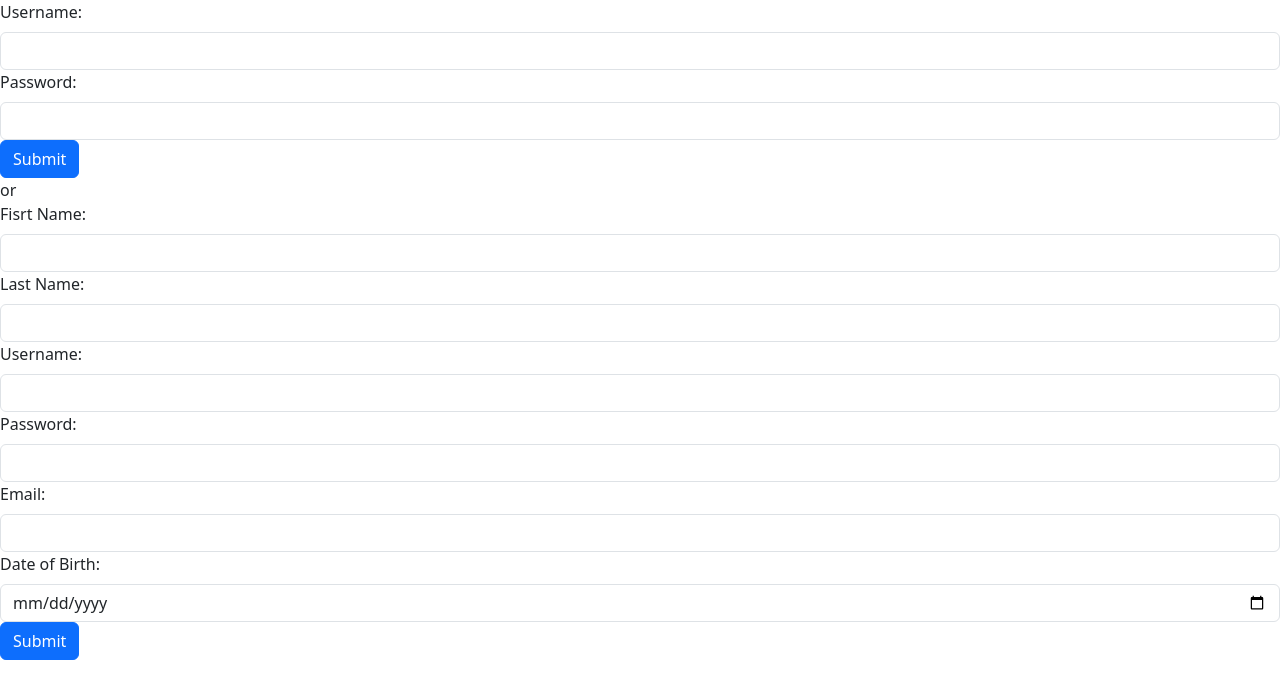
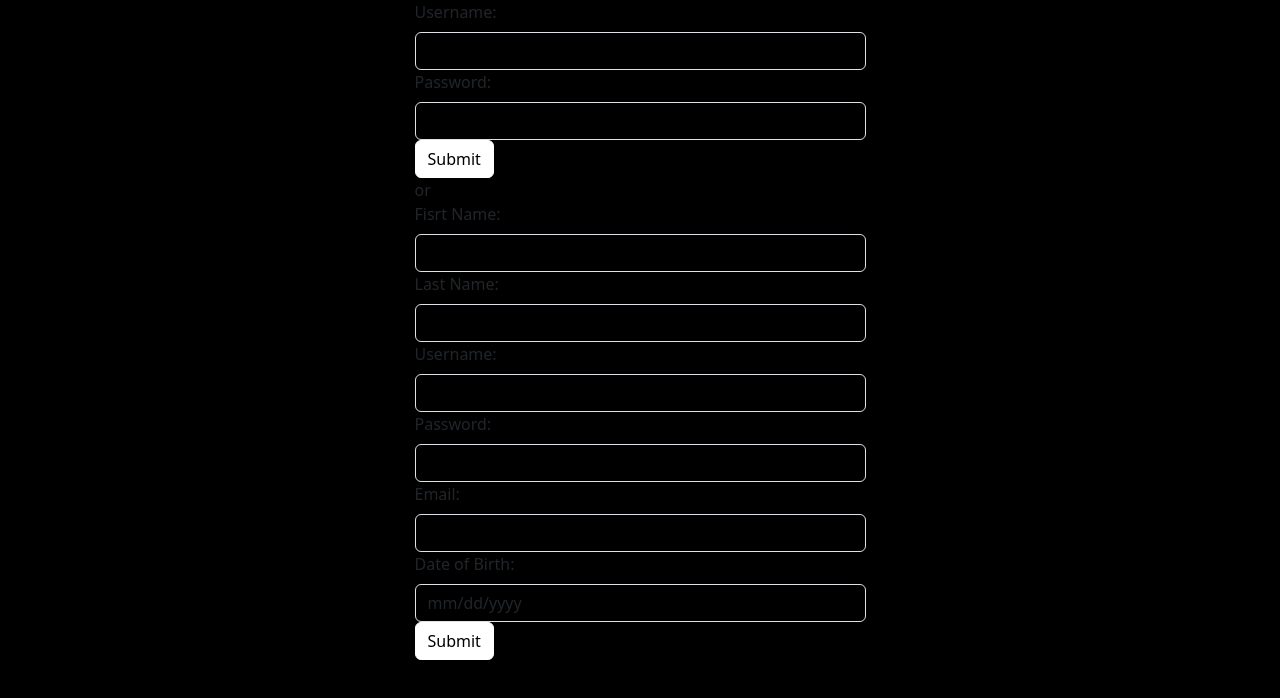
Before and after one commit to DaniEC3/myFlix-client, a React (Vite) app: page / in a window 1280 px wide. Shown: the top 698 px of the page. Built offline with nearby package versions, Linux system fonts and the light colour scheme.

Commit message:
Bootstrap added

```diff
--- a/src/components/login-view/login-view.jsx
+++ b/src/components/login-view/login-view.jsx
@@ -49,7 +49,7 @@ export const LoginView = ({onLoggedIn}) => {
     // With Bootstrap
 
     <Form onSubmit={handleSubmit}>
-      <Form.Group controlId="formUsername">
+      <Form.Group controlId="formUsernameSignUp">
         <Form.Label>Username:</Form.Label>
         <Form.Control
           type="text"
@@ -60,7 +60,7 @@ export const LoginView = ({onLoggedIn}) => {
         />
       </Form.Group>
 
-      <Form.Group controlId="formPassword">
+      <Form.Group controlId="formPasswordSignUp">
         <Form.Label>Password:</Form.Label>
         <Form.Control
           type="password"
--- a/src/components/main-view/main-view.jsx
+++ b/src/components/main-view/main-view.jsx
@@ -4,6 +4,8 @@ import { MovieCard } from "../movie-card/movie-card";
 import { MovieView } from "../movie-view/movie-view";
 import { LoginView } from "../login-view/login-view";
 import { SignupView } from "../singup-view/signup-view";
+import Row from "react-bootstrap/Row";
+import Col from 'react-bootstrap/Col';
 
 export const MainView = () => {
   const storedUser = JSON.parse(localStorage.getItem("user"));
@@ -11,27 +13,10 @@ export const MainView = () => {
   const [user, setUser] = useState(storedUser? storedUser : null);
   const [token, setToken] = useState(storedToken? storedToken : null);
   const [movies, setMovies] = useState([]);
-  const [selectedMovie, setSelectedMovie] = useState(null)
-
-  // useEffect(() => {
-  //   fetch("https://movies-my-flix-app-60bc918eee2b.herokuapp.com/movies")
-  //     .then((response) => response.json())
-  //     .then((data) => {
-  //       console.log(data);
-  //       const moviesFromApi = data.map((mov) => {
-  //         return {
-  //           id: mov._id,
-  //           name: mov.name,
-  //           director: mov.director,
-  //           year_released: mov.year_released,
-  //           description: mov.description,
-  //           genre: mov.genre
-  //         };
-  //       });
-
-  //       setMovies(moviesFromApi);
-  //     });
-  // }, []);
+  const [selectedMovie, setSelectedMovie] = useState(null);
+  const similarMovies = selectedMovie
+  ? movies.filter((movie) => movie.genre === selectedMovie.genre)
+  : [];
 
   useEffect(() => {
     if (!token) {
@@ -56,50 +41,39 @@ export const MainView = () => {
       });
   }, [token]);
 
-  if (!user) {
   return (
-      <>
-        <LoginView onLoggedIn={(user, token) => {
-          setUser(user);
-          setToken(token);
-        }} />
+    <Row className="justify-content-md-center">
+      {!user ? (
+        <Col md={5}>
+          <LoginView onLoggedIn={(user) => setUser(user)} />
           or
           <SignupView />
-      </>
-    );
-  }
-
-  if (selectedMovie) {
-
-    const similarMovies = movies.filter((movie) =>
-      movie.genre === selectedMovie.genre);
-
-    return (
+        </Col>
+      ) : selectedMovie ? (
+        <Col md={8}>
           <MovieView
-      movie={selectedMovie} //prop
+            movie={selectedMovie}
             onBackClick={() => setSelectedMovie(null)}
             similarMovies = {similarMovies}
             setSelectedMovie={setSelectedMovie}
           />
-    );
-  }
-
-  if (movies.length === 0) {
-    return <div>The list is empty!</div>;
-  }
-
-  return (
-    <div>
+        </Col>
+      ) : movies.length === 0 ? (
+        <div>The list is empty!</div>
+      ) : (
+        <>
           {movies.map((movie) => (
+            <Col className="mb-5" key={movie.id} md={4}>
             <MovieCard
-        key={movie.id}
-        movie={movie} //Prop
-        onMovieClick={(newSelectedMovie) =>
-        setSelectedMovie(newSelectedMovie)}
+              movie={movie}
+              onMovieClick={(newSelectedMovie) => {
+                setSelectedMovie(newSelectedMovie);
+              }}
             />
+            </Col>
           ))}
-      <button onClick={() => { setUser(null); setToken(null);}}>Logout</button>
-    </div>
-
+        </>
+      )}
+    </Row>
   );
 };
--- a/src/components/movie-card/movie-card.jsx
+++ b/src/components/movie-card/movie-card.jsx
@@ -1,9 +1,11 @@
 import PropTypes from "prop-types";
 import { Button, Card, } from "react-bootstrap";
 
+import "./movie-card.scss";
+
 export const MovieCard = ({ movie, onMovieClick }) => {
   return (
-    <Card>
+    <Card className="h-100 movieCard">
       <Card.Img variant="top" src={movie.image}/>
       <Card.Body>
         <Card.Title>{movie.title}</Card.Title>
--- /dev/null
+++ b/src/components/movie-card/movie-card.scss
@@ -0,0 +1,13 @@
+
+// .card {
+//   border: 20px;
+//   border-color: yellow;
+//   background-color: yellow;
+
+// }
+// .card-body {
+//   border: 20px;
+//   border-color: yellow;
+//   // background-color: yellow;
+
+// }
--- a/src/components/singup-view/signup-view.jsx
+++ b/src/components/singup-view/signup-view.jsx
@@ -77,7 +77,7 @@ export const SignupView = () => {
         />
       </Form.Group>
 
-      <Form.Group controlId="formUsername">
+      <Form.Group controlId="formUsernameLogin">
         <Form.Label>Username:</Form.Label>
         <Form.Control
           type="text"
@@ -88,7 +88,7 @@ export const SignupView = () => {
         />
       </Form.Group>
 
-      <Form.Group controlId="formPassword">
+      <Form.Group controlId="formPasswordLogin">
         <Form.Label>Password:</Form.Label>
         <Form.Control
           type="password"
--- a/src/index.jsx
+++ b/src/index.jsx
@@ -1,7 +1,8 @@
 import React from 'react';
 import { createRoot } from 'react-dom/client';
 import { MainView } from './components/main-view/main-view';
-import "bootstrap/dist/css/bootstrap.min.css";
+import Container from "react-bootstrap/Container";
+
 
 // Import statement to indicate that you need to bundle `./index.scss`
 import "./index.scss";
@@ -10,7 +11,9 @@ import "./index.scss";
 const MyFlixApplication = () => {
   console.log("App is rendering");
   return (
+    <Container>
     <MainView></MainView>
+    </Container>
   );
 };
 
--- a/src/index.scss
+++ b/src/index.scss
@@ -1,8 +1,15 @@
+$body-bg: Black;
+$primary: White;
 
+$custom-colors: (
+  "custom-color": #900
+);
 
+@import '~bootstrap/scss/bootstrap.scss';
 
-$color: steelblue;
-
-.my-flix {
-  color: $color;
+.movieCard {
+  border-radius: 10px;
+  box-shadow: 0 4px 6px rgba(0, 0, 0, 0.1);
+  background-color: #6c757d; /* Grey */
+  color: white;
 }
```
Also changed, not shown: 4 other files (tests, documents, lock files or other folders). Lines whose indentation alone changed are shown as unchanged.
